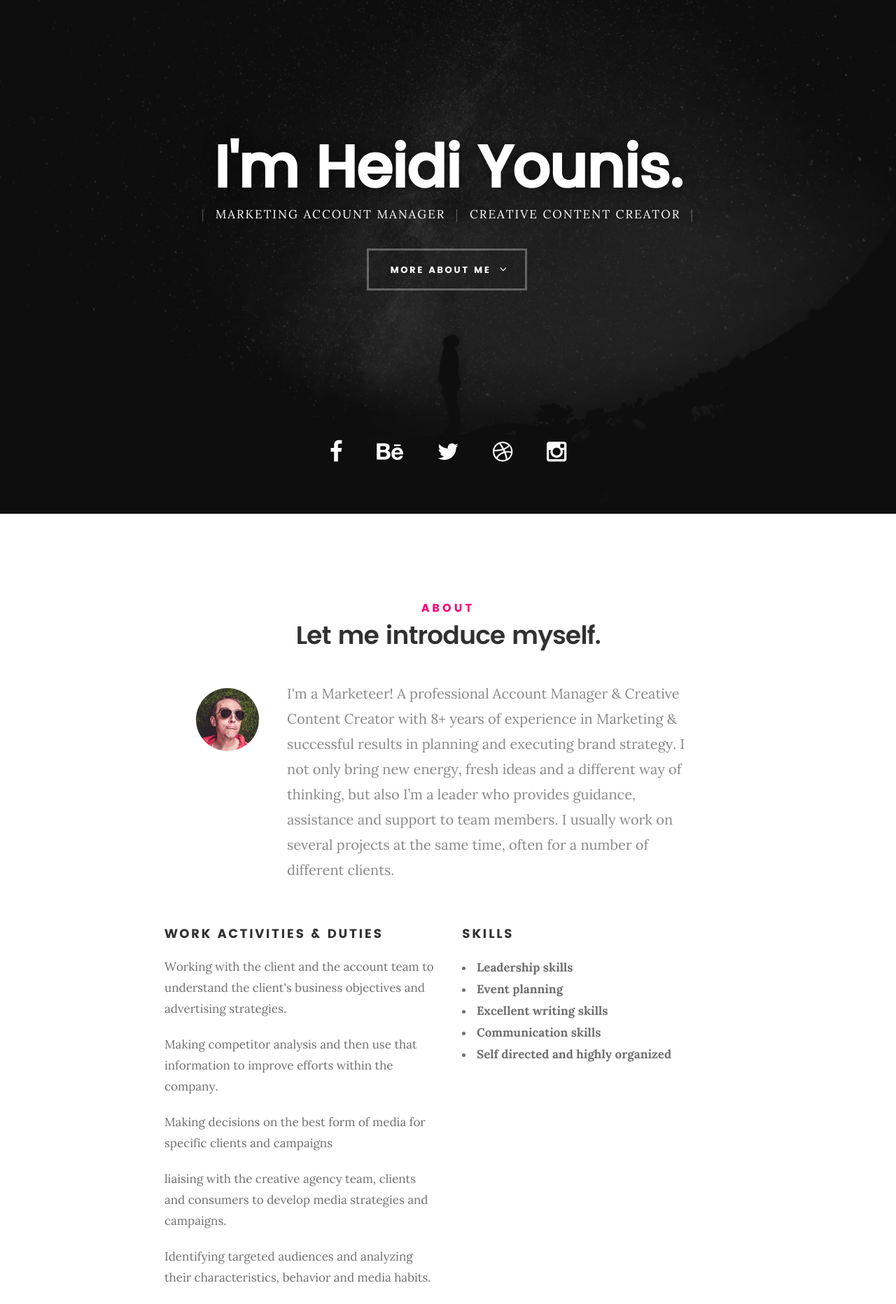
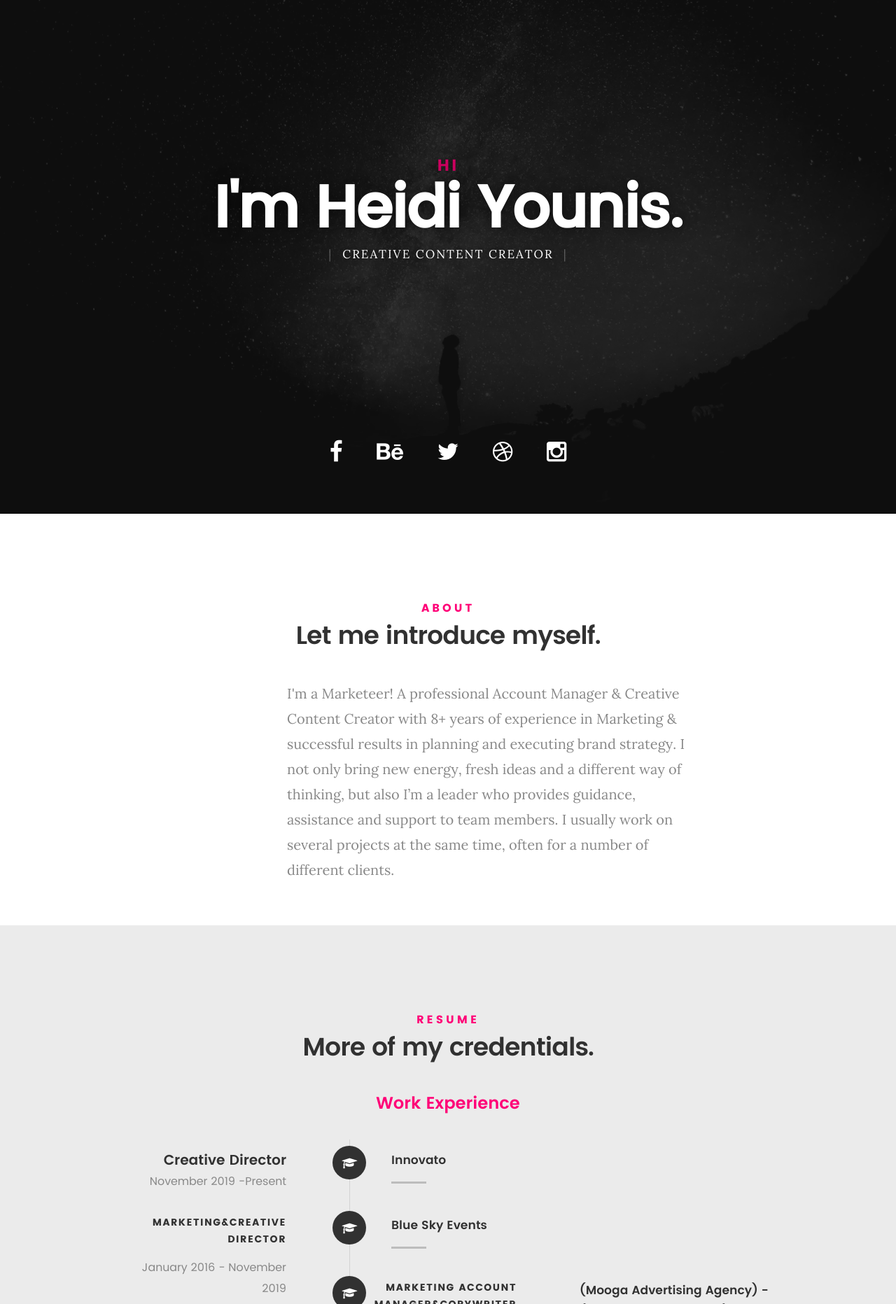
Before and after one commit to fathitarek/Heidi, a PHP site: page / in a window 1280 px wide. Shown: the part 66-1929 px from the top of the page at 70% size. Run offline with PHP 8.4, Linux system fonts and the light colour scheme; some web fonts are replaced.

Commit message:
t3delat menha 1

```diff
--- a/index.php
+++ b/index.php
@@ -73,15 +73,15 @@
 
    			<div class="col-twelve">
 
-	   			<!-- <h5>Hello, World.</h5> -->
+	   			<h5>Hi</h5>
 	   			<h1>I'm  Heidi Younis.</h1>
 
 	   			<p class="intro-position">
-	   				<span>Marketing Account Manager</span>
+	   				<!-- <span>Marketing Account Manager</span> -->
 	   				<span>Creative Content Creator</span>
 	   			</p>
 
-	   			<a class="button stroke smoothscroll" href="#about" title="">More About Me</a>
+	   			<!-- <a class="button stroke smoothscroll" href="#about" title="">More About Me</a> -->
 
 	   		</div>
 
@@ -111,7 +111,7 @@
 
    			<div class="intro-info">
 
-   				<img src="images/profile-pic.jpg" alt="Profile Picture">
+   				<!-- <img src="images/profile-pic.jpg" alt="Profile Picture"> -->
 
    				<p class="lead">
 					I'm a Marketeer!
@@ -122,92 +122,7 @@
 
    		</div>
    	</div> <!-- /section-intro -->
-
-   	<div class="row about-content">
-
-   		<div class="col-six tab-full">
-
-   			<h3>Work Activities & Duties</h3>
-   			<!-- <p>Lorem ipsum Qui veniam ut consequat ex ullamco nulla in non ut esse in magna sint minim officia consectetur nisi commodo ea magna pariatur nisi cillum.</p> -->
-
-   			<ul class="info-list">
-
-					<li> Working with the client and the account team to understand the client's business objectives and advertising strategies.</li>
-					<li> Making competitor analysis and then use that information to improve efforts within the company.</li>
-					<li> Making decisions on the best form of media for specific clients and campaigns</li>
-					<li> liaising with the creative agency team, clients and consumers to develop media strategies and campaigns.</li>
-					<li> Identifying targeted audiences and analyzing their characteristics, behavior and media habits.</li>
-					<li> Presenting proposals, including cost schedules to clients.</li>
-					<li> Recommending the most appropriate types of media to use, as well as the most effective time and locations.</li>
-					<li> Managing client’s Social Media accounts (Facebook, Twitter, Instagram, LinkedIn)</li>
-					<li> Professional in the development and execution of social media engagement, monitoring,reporting and analysis</li>
-					<li> Develop and manage online marketing campaigns</li>
-					<li> Evaluating the effectiveness of campaigns in order to inform future campaigns.</li>
-					<li>Combining creative thinking with factual analysis to develop appropriate strategies to ensurethat campaigns reach their target audiences as effectively as possible
-					<li> The ability to balance a company’s, editorial and social marketing objectives, thereby ensuring</li>
-					that a target audience gets the right message</li>
-					<li> Assigning, Writing, and updating content (Writing skills and a passion for delivering a creative unique content)</li>
-					<li> The ability to convert fans/followers into customers</li>
-					<li> Working within advertising agencies or media planning.</li>
-					<li> Adhering to the editorial calendar to ensure that content is released on time.</li>
-					<li> Conducting research to identify social media best practices and trends.</li>
-					<li> Monthly plans for developing accounts of Facebook, Twitter and Instagram
-					<li> I also worked with:
-					*Television
-					*Radio
-					*Press
-
-   				</li>
-
-   			</ul> <!-- /info-list -->
-
-   		</div>
-
-   		<div class="col-six tab-full">
-
-   			<h3>Skills</h3>
-   			<!-- <p>Lorem ipsum Qui veniam ut consequat ex ullamco nulla in non ut esse in magna sint minim officia consectetur nisi commodo ea magna pariatur nisi cillum.</p> -->
-
-				<!-- <ul class="skill-bars"> -->
-				<ul>
-				   <li>
-				   	<!-- <div class="progress percent90"><span>90%</span></div> -->
-				   	<strong>Leadership skills</strong>
-				   </li>
-				   <li>
-				   	<!-- <div class="progress percent85"><span>85%</span></div> -->
-				   	<strong>Event planning</strong>
-				   </li>
-				   <li>
-				   	<!-- <div class="progress percent70"><span>70%</span></div> -->
-				   	<strong>Excellent writing skills </strong>
-				   </li>
-				   <li>
-				   	<!-- <div class="progress percent95"><span>95%</span></div> -->
-				   	<strong>Communication skills</strong>
-				   </li>
-				   <li>
-
-				   	<!-- <div class="progress percent75"><span>75%</span></div> -->
-				   	<strong>Self directed and highly organized</strong>
-				   </li>
-
-				</ul> <!-- /skill-bars -->
-
-   		</div>
-
-   	</div>
-
-   	<div class="row button-section">
-   		<div class="col-twelve">
-   			<a href="#contact" title="Hire Me" class="button stroke smoothscroll">Hire Me</a>
-   			<a href="#" title="Download CV" class="button button-primary">Download CV</a>
-   		</div>
-   	</div>
-
-   </section> <!-- /process-->
-
-
+<!-- hena -->
  <!-- resume Section
    ================================================== -->
    <section id="resume" class="grey-section">
```
Also changed, not shown: other parts of index.php (+125 -15 lines), index.html (+130 -105 lines). Lines whose indentation alone changed are shown as unchanged.
